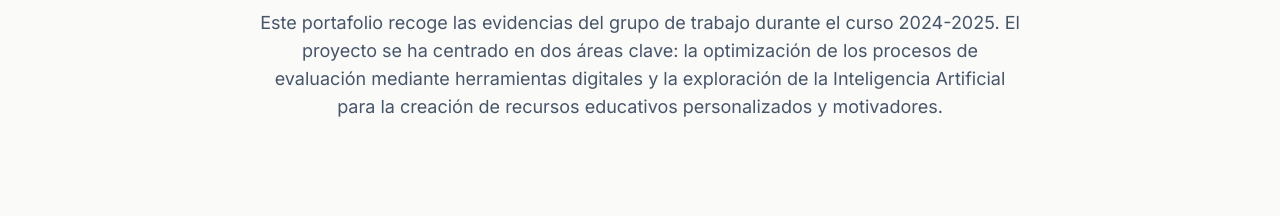
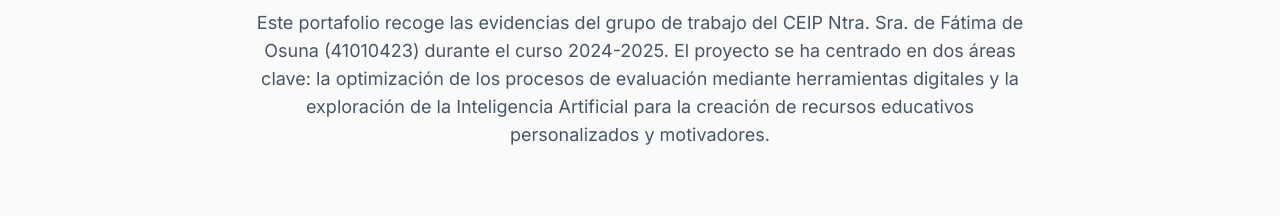
Before and after one commit to maestroseb/GT2024-25, a plain HTML site: page index.html in a window 1280 px wide. Shown: the part 187-403 px from the top of the page. Drawn offline with nearby package versions, Linux system fonts and the light colour scheme.

Commit message:
Update index.html

```diff
--- a/index.html
+++ b/index.html
@@ -74,7 +74,7 @@
         <section id="introduccion" class="text-center pt-8 mb-16 md:mb-24">
             <h2 class="text-4xl md:text-5xl font-bold text-teal-800 mb-4">Innovación en el Aula</h2>
             <p class="max-w-3xl mx-auto text-slate-600 text-lg">
-                Este portafolio recoge las evidencias del grupo de trabajo durante el curso 2024-2025. El proyecto se ha centrado en dos áreas clave: la optimización de los procesos de evaluación mediante herramientas digitales y la exploración de la Inteligencia Artificial para la creación de recursos educativos personalizados y motivadores.
+                Este portafolio recoge las evidencias del grupo de trabajo del CEIP Ntra. Sra. de Fátima de Osuna (41010423) durante el curso 2024-2025. El proyecto se ha centrado en dos áreas clave: la optimización de los procesos de evaluación mediante herramientas digitales y la exploración de la Inteligencia Artificial para la creación de recursos educativos personalizados y motivadores.
             </p>
         </section>
 
```
